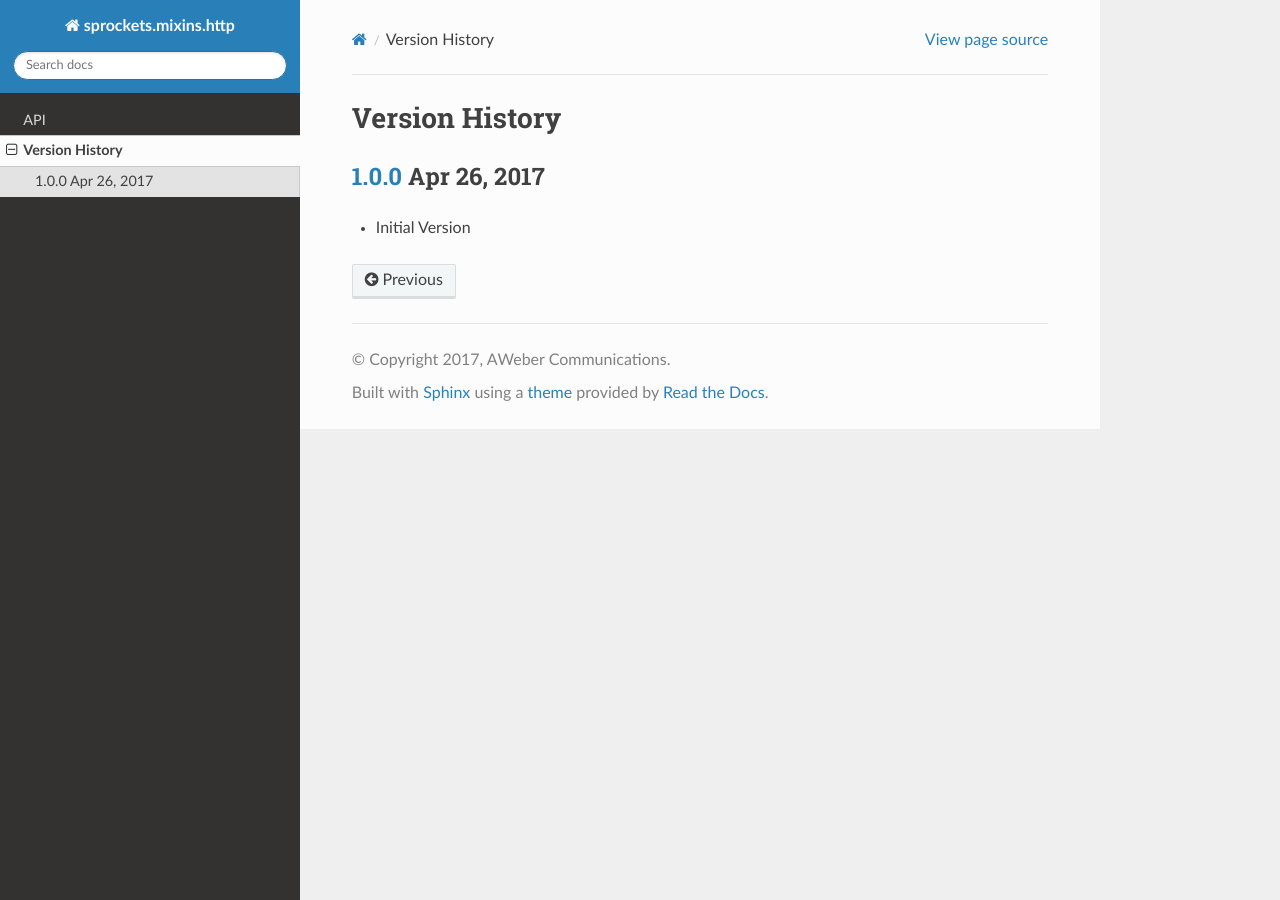
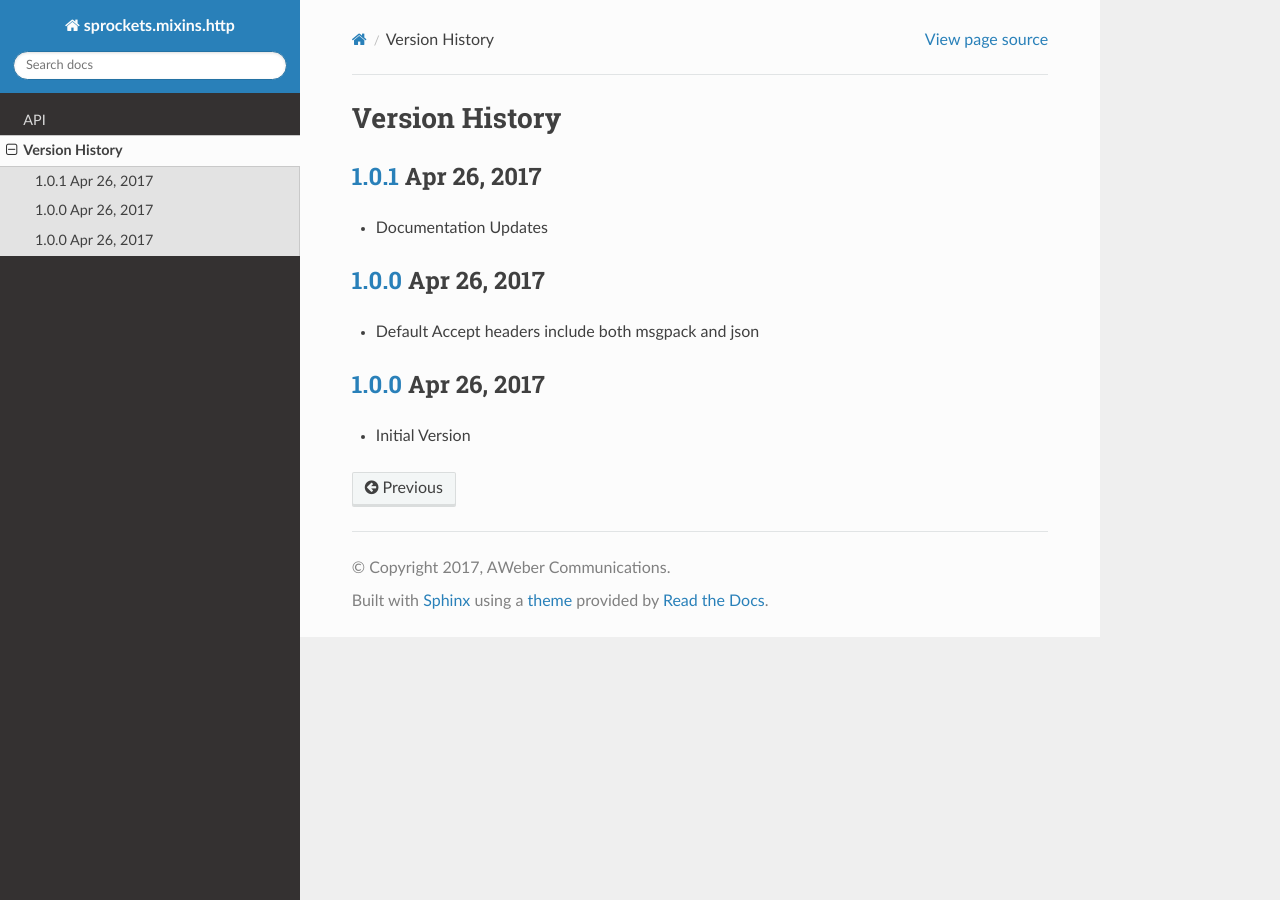
Before and after one commit to sprockets/sprockets.mixins.http, a Sphinx documentation site: the page built from docs/history.rst, in a window 1280 px wide. Built offline with Sphinx 7.4.7 and the Read the Docs theme 2.0.0, drawn with Linux system fonts in a browser that asks for light colours; the version number could not be read and is left out.

Commit message:
Documentation updates

```diff
--- a/README.rst
+++ b/README.rst
@@ -14,7 +14,7 @@ and can be installed via ``pip`` or ``easy_install``:
 
    pip install sprockets.mixins.http
 
-If you would like to use :class:`~tornado.curl_httpclient.CurlAsyncHTTPClient`,
+If you would like to use `tornado.curl_httpclient.CurlAsyncHTTPClient`,
 you can install `pycurl <http://pycurl.io>`_ with:
 
 .. code-block:: bash
@@ -23,7 +23,7 @@ you can install `pycurl <http://pycurl.io>`_ with:
 
 Documentation
 -------------
-https://pythonhosted.org/sprockets.mixins.http
+http://pythonhosted.org/sprockets.mixins.http/
 
 Requirements
 ------------
@@ -98,4 +98,4 @@ License
    :target: https://codecov.io/github/sprockets/sprockets.mixins.http?branch=master
 
 .. |Docs| image:: https://img.shields.io/badge/docs-pythonhosted-green.svg
-   :target: https://pythonhosted.com/sprockets.mixins.http
+   :target: http://pythonhosted.org/sprockets.mixins.http/
--- a/docs/history.rst
+++ b/docs/history.rst
@@ -1,9 +1,18 @@
 Version History
 ===============
+
+`1.0.1`_ Apr 26, 2017
+---------------------
+- Documentation Updates
+
+`1.0.0`_ Apr 26, 2017
+---------------------
+- Default Accept headers include both msgpack and json
 
 `1.0.0`_ Apr 26, 2017
 ---------------------
 - Initial Version
 
-.. _Next Release: https://github.com/sprockets/sprockets.amqp/compare/1.0.0...HEAD
+.. _1.0.2: https://github.com/sprockets/sprockets.amqp/compare/1.0.1...1.0.2
+.. _1.0.1: https://github.com/sprockets/sprockets.amqp/compare/1.0.0...1.0.1
 .. _1.0.0: https://github.com/sprockets/sprockets.amqp/compare/2fc5bad...1.0.0
```
Also changed, not shown: 2 other files.
